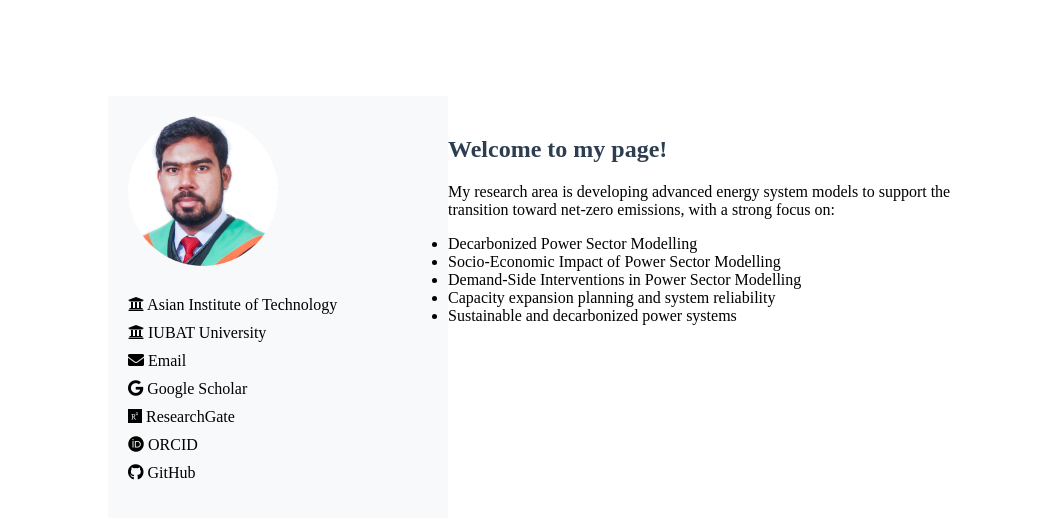
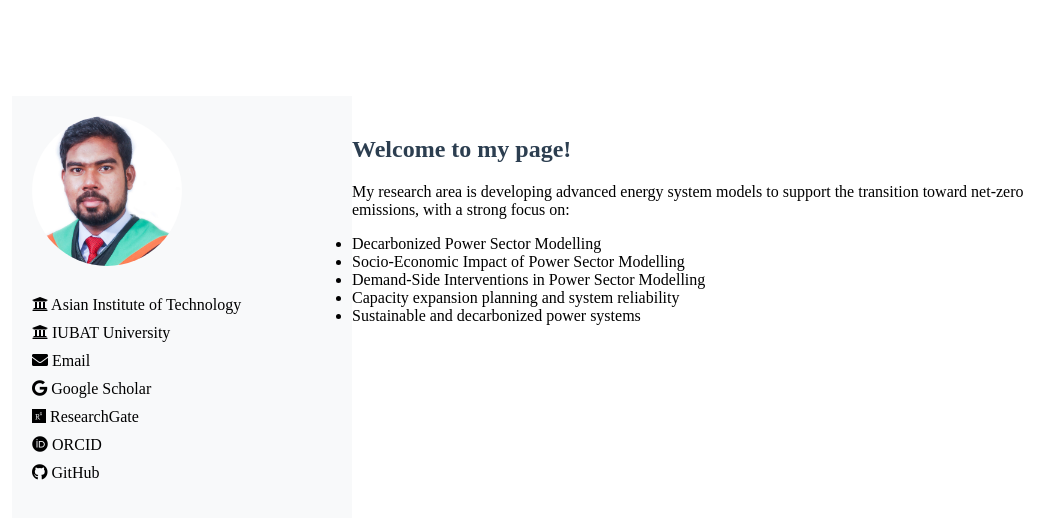
Before and after one commit to FiruzAhamed/firuzahamed.github.io, a Jekyll site: the page built from index.md, in a window 1280 px wide. Shown: the top 519 px of the page, without its empty margins (84-1138 px from the left). Built offline with Jekyll 4.4.1, drawn with Linux system fonts in a browser that asks for light colours.

Commit message:
Update style.css

```diff
--- a/assets/css/style.css
+++ b/assets/css/style.css
@@ -1,5 +1,5 @@
 body {
-  margin: 1in 2in 1in 2in; /* 1in top, 2in right, 1in bottom, 2in left */
+  margin: 1in 1in 1in 1in; /* 1in top, 2in right, 1in bottom, 2in left */
 }
 
 .sidebar {
```
